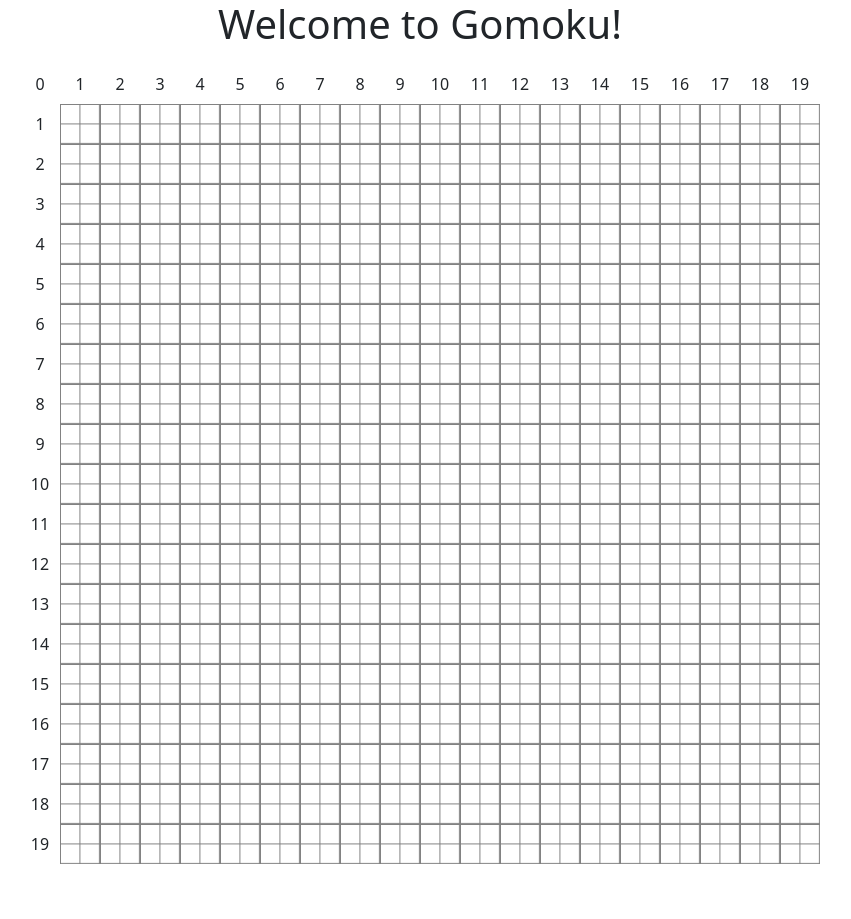
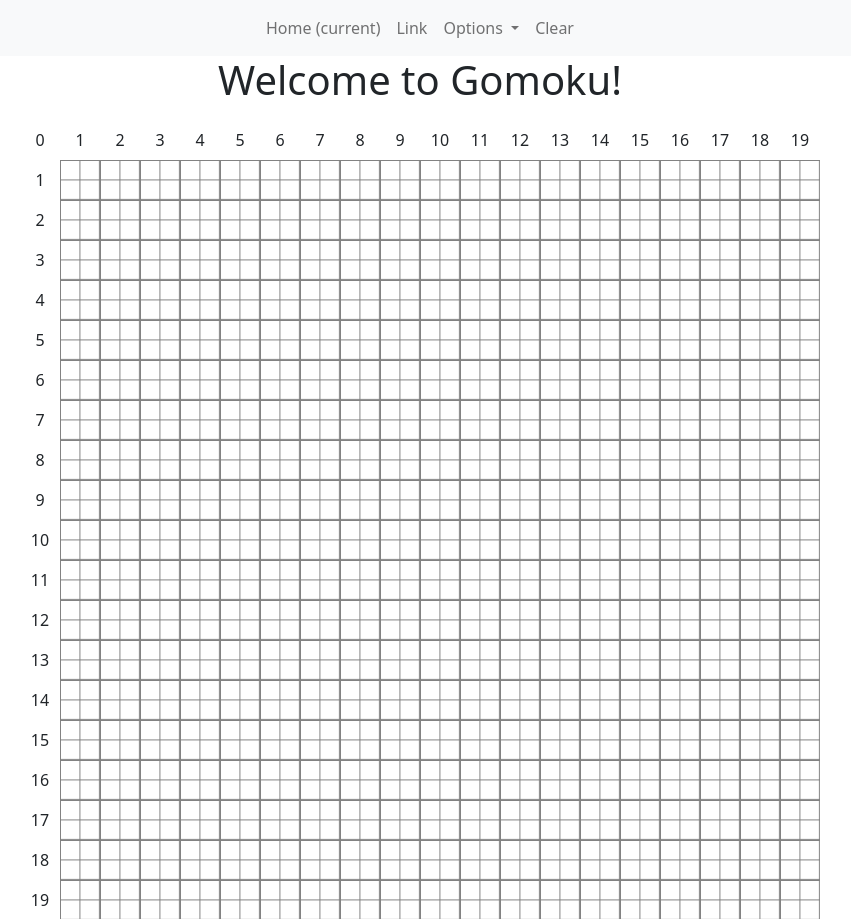
Before and after one commit to Hegelim/gomoku, a Django app: page /game/ in a window 1280 px wide. Shown: the top 919 px of the page, without its empty margins (220-1071 px from the left). Before the commit the page ends 864 px from the top, so only its background shows below. Run offline with Django 3.2, Linux system fonts and the light colour scheme.

Commit message:
Add navbar

```diff
--- a/gomokuproject/game/static/game/board.css
+++ b/gomokuproject/game/static/game/board.css
@@ -1,4 +1,4 @@
-.btn {
+.btn.rounded-circle {
     width: 35px;
     height: 35px;
     /*border-radius: 90%;*/
--- a/gomokuproject/game/static/game/board.js
+++ b/gomokuproject/game/static/game/board.js
@@ -1,6 +1,6 @@
 var button = document.querySelectorAll('button');
 var buttonLength = button.length;
-console.log(button);
+var counter = -1;
 
 // add click event to all buttons
 for (var i = 0; i < buttonLength; i++) {
@@ -16,5 +16,13 @@ function returnIndex() {
 
 // click and display
 function display() {
-    this.style.background = 'grey';
+    if (counter === -1) {
+        // white goes first
+        document.querySelector('h2').innerHTML = "Turn for white!";
+        this.style.background = 'black';
+    } else if (counter === 1) {
+        document.querySelector('h2').innerHTML = "Turn for black!";
+        this.style.background = 'white';
+    }
+    counter *= -1;
 }
--- a/gomokuproject/game/templates/game/board.html
+++ b/gomokuproject/game/templates/game/board.html
@@ -10,7 +10,36 @@
 
 </head>
 <body>
+    <nav class="navbar navbar-expand-lg navbar-light bg-light">
+
+        <div class="collapse navbar-collapse" id="navbarSupportedContent">
+            <ul class="navbar-nav mx-auto">
+                <li class="nav-item active">
+                    <a class="nav-link" href="#">Home <span class="sr-only">(current)</span></a>
+                </li>
+                <li class="nav-item">
+                    <a class="nav-link" href="#">Link</a>
+                </li>
+                <li class="nav-item dropdown">
+                    <a class="nav-link dropdown-toggle" href="#" id="navbarDropdown" role="button" data-bs-toggle="dropdown" aria-expanded="false">
+                        Options
+                    </a>
+                    <ul class="dropdown-menu" aria-labelledby="navbarDropdown">
+                        <li><a class="dropdown-item" href="#">Action</a></li>
+                        <li><a class="dropdown-item" href="#">Another action</a></li>
+                        <li><hr class="dropdown-divider"></li>
+                        <li><a class="dropdown-item" href="#">Something else here</a></li>
+                    </ul>
+                </li>
+                <li class="nav-item">
+                    <a class="nav-link" id="clear" href="#">Clear</a>
+                </li>
+            </ul>
+        </div>
+    </nav>
+
     <h1 class="text-center">Welcome to Gomoku!</h1>
+    <h2></h2>
     <p class="userpromt"></p>
     <div class="d-flex justify-content-center">
         <table>
@@ -28,8 +57,7 @@
                     {% else %}
                         <td class="non-index">
                             <button type='button'
-                                    class="btn rounded-circle"
-                                    id="{{ '(i,j)' }}">
+                                    class="btn rounded-circle">
                             </button>
                         </td>
                     {% endif %}
@@ -38,7 +66,8 @@
             {% endfor %}
         </table>
     </div>
-
+    <!-- JavaScript Bundle with Popper -->
+    <script src="https://cdn.jsdelivr.net/npm/bootstrap@5.1.0/dist/js/bootstrap.bundle.min.js" integrity="sha384-U1DAWAznBHeqEIlVSCgzq+c9gqGAJn5c/t99JyeKa9xxaYpSvHU5awsuZVVFIhvj" crossorigin="anonymous"></script>
     <script src="{% static 'game/board.js' %}"></script>
 </body>
 </html>
```
